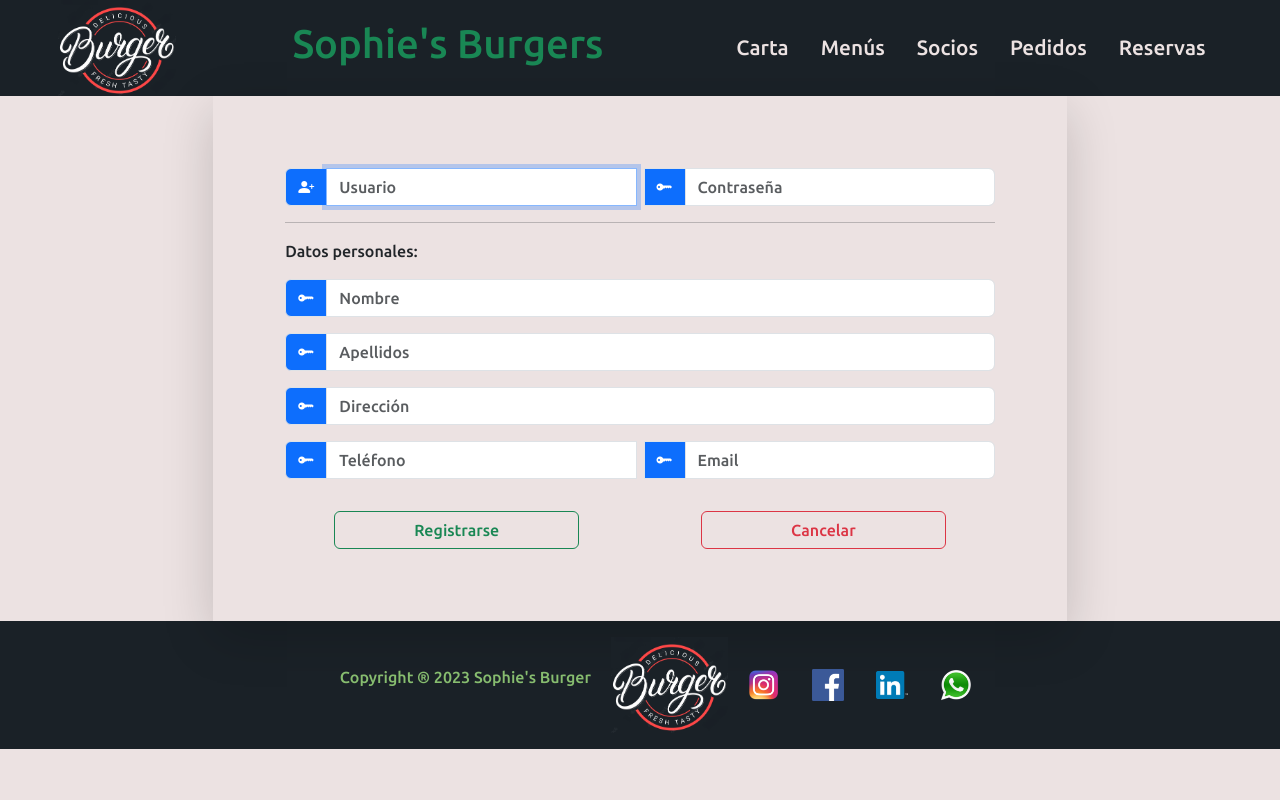
After one commit to vdjoseluis/Sophie-s-Burgers, a PHP site: page /views/formNewUser.php in a window 1280 px wide. The commit adds this page. Run offline with PHP 8.4, Linux system fonts and the light colour scheme; some libraries are stand-ins or nearby versions.

Commit message:
Creación de formularios de Login.

```diff
--- /dev/null
+++ b/js/index.js
@@ -0,0 +1,50 @@
+document.addEventListener("DOMContentLoaded", () => {
+  document.querySelector("#btnToCarta").addEventListener("click", () => {
+    window.location.href = "../index.php?content=carta";
+  });
+
+  document.querySelector("#btnToMenu").addEventListener("click", () => {
+    window.location.href = "../index.php?content=menus";
+  });
+});
+
+document.addEventListener("DOMContentLoaded", () => {
+  document.querySelector("#btnLogin").addEventListener("click", () => {
+    window.location.href = "../views/login.php";
+  });
+});
+document.addEventListener("DOMContentLoaded", () => {
+  document.querySelector("#rememberLink").addEventListener("click", (e) => {
+    e.preventDefault();
+    document.querySelector("#formLogin").classList.add("d-none");
+    document.querySelector("#formRemember").classList.remove("d-none");
+    document.querySelector("#formRemember input").focus();
+  });
+
+  document.querySelector("#btnLogin2").addEventListener("click", () => {
+    window.location.href = "../views/login.php";
+  });
+});
+
+document.addEventListener("DOMContentLoaded", () => {
+  document.querySelector("#btnCancel").addEventListener("click", (e) => {
+    e.preventDefault();
+    window.location.href = "/index.php";
+  });
+});
+
+function hideLink(currentLink) {
+  const mainLinks = document.querySelectorAll(".main-bar ul li a");
+  const altLinks = document.querySelectorAll(".alt-bar ul li a");
+
+  mainLinks.forEach((element) => {
+    if (element.textContent === currentLink) {
+      element.style.display = "none";
+    }
+  });
+  altLinks.forEach((element) => {
+    if (element.textContent === currentLink) {
+      element.style.display = "none";
+    }
+  });
+}
--- a/views/carta.php
+++ b/views/carta.php
@@ -1,3 +1,5 @@
+<script>hideLink("Carta");</script>
+
 <section class="imgs-container">
   <img src="../img/carta.png" class="w-100" alt="carta" />
 </section>
--- a/views/footer.php
+++ b/views/footer.php
@@ -3,7 +3,7 @@
         <li>Copyright ® 2023 Sophie's Burger </li>
     </ul>
     <div class="logo">
-        <a href="../index.php">
+        <a href="./index.php">
             <img src="../img/logo_burger.png" alt="logo" />
         </a>
     </div>
@@ -15,8 +15,6 @@
     </div>
 </footer>
 
-
-<script src="https://cdn.jsdelivr.net/npm/bootstrap@5.3.0/dist/js/bootstrap.bundle.min.js" integrity="sha384-geWF76RCwLtnZ8qwWowPQNguL3RmwHVBC9FhGdlKrxdiJJigb/j/68SIy3Te4Bkz" crossorigin="anonymous"></script>
 </body>
 
 </html>
--- /dev/null
+++ b/views/formNewUser.php
@@ -0,0 +1,48 @@
+<?php
+require('./header.php');
+?>
+<section class="rounded d-flex justify-content-center">
+    <div class="col-md-8 shadow-lg p-5">
+        <form action="/views/login.php" method="POST">
+            <div class="p-4">
+                <div class="input-group mb-3">
+                    <span class="input-group-text bg-primary"><i class="bi bi-person-plus-fill text-white"></i></span>
+                    <input type="text" class="form-control me-2" placeholder="Usuario" name="user" autofocus required>
+                    <span class="input-group-text bg-primary"><i class="bi bi-key-fill text-white"></i></span>
+                    <input type="password" class="form-control" placeholder="Contraseña" name="password" required>
+                </div>
+                <hr>
+                <p>Datos personales:</p>
+                <div class="input-group mb-3">
+                    <span class="input-group-text bg-primary"><i class="bi bi-key-fill text-white"></i></span>
+                    <input type="text" class="form-control" placeholder="Nombre" name="firstname" required>
+                </div>
+                <div class="input-group mb-3">
+                    <span class="input-group-text bg-primary"><i class="bi bi-key-fill text-white"></i></span>
+                    <input type="text" class="form-control" placeholder="Apellidos" name="surname" required>
+                </div>
+                <div class="input-group mb-3">
+                    <span class="input-group-text bg-primary"><i class="bi bi-key-fill text-white"></i></span>
+                    <input type="text" class="form-control" placeholder="Dirección" name="address" required>
+                </div>
+                <div class="input-group mb-3">
+                    <span class="input-group-text bg-primary"><i class="bi bi-key-fill text-white"></i></span>
+                    <input type="tel" class="form-control me-2" placeholder="Teléfono" name="phone" required>
+                    <span class="input-group-text bg-primary"><i class="bi bi-key-fill text-white"></i></span>
+                    <input type="email" class="form-control" placeholder="Email" name="email" required>
+                </div>
+                <div class="row justify-content-around">
+                    <button class="btn btn-outline-success text-center mt-3 col-4" type="submit" name="login">
+                        Registrarse
+                    </button>
+                    <button class="btn btn-outline-danger text-center mt-3 col-4" type="button" id="btnCancel">
+                        Cancelar
+                    </button>
+                </div>
+            </div>
+        </form>
+    </div>
+</section>
+<?php
+require('./footer.php');
+?>
--- a/views/header.php
+++ b/views/header.php
@@ -8,14 +8,17 @@
     <title>Sophie's Burger</title>
 
     <link href="https://cdn.jsdelivr.net/npm/bootstrap@5.3.0/dist/css/bootstrap.min.css" rel="stylesheet" integrity="sha384-9ndCyUaIbzAi2FUVXJi0CjmCapSmO7SnpJef0486qhLnuZ2cdeRhO02iuK6FUUVM" crossorigin="anonymous" />
+    <link rel="stylesheet" href="https://cdn.jsdelivr.net/npm/bootstrap-icons@1.5.0/font/bootstrap-icons.css">
+    <script src="https://cdn.jsdelivr.net/npm/bootstrap@5.3.0/dist/js/bootstrap.bundle.min.js" integrity="sha384-geWF76RCwLtnZ8qwWowPQNguL3RmwHVBC9FhGdlKrxdiJJigb/j/68SIy3Te4Bkz" crossorigin="anonymous"></script>
+
     <link rel="preconnect" href="https://fonts.googleapis.com" />
     <link rel="preconnect" href="https://fonts.gstatic.com" crossorigin />
     <link href="https://fonts.googleapis.com/css2?family=Ubuntu:wght@500&display=swap" rel="stylesheet" />
+
     <link rel="stylesheet" href="../css/styles.css" />
-    <script src="https://code.jquery.com/jquery-3.7.0.min.js"></script>
-    <script src="../js/main.js"></script>
-    <script
-        src="https://maps.googleapis.com/maps/api/js?key=AIzaSyAPmQTdBkiSL8d7BSRywbZWwWCAZV6J7D8&libraries=places"></script>
+    <!--<script src="https://code.jquery.com/jquery-3.7.0.min.js"></script>-->
+    <script src="../js/index.js"></script>
+    <script src="https://maps.googleapis.com/maps/api/js?key=AIzaSyAPmQTdBkiSL8d7BSRywbZWwWCAZV6J7D8&libraries=places"></script>
 </head>
 
 <body>
@@ -24,19 +27,24 @@
             <a href="../index.php"><img src="../img/logo_burger.png" alt="logo" /></a>
         </div>
 
+        <div id="sophies">
+            <h1 class="text-success d-none d-lg-block">Sophie's Burgers</h1>
+            <h3 class="text-success d-lg-none">Sophie's Burgers</h3>
+        </div>
+
         <nav class="main-bar d-none d-md-block">
             <ul class="nav justify-content-center">
                 <li class="nav-item">
-                    <a class="nav-link" href="index.php?content=carta">Carta</a>
+                    <a class="nav-link" href="/index.php?content=carta">Carta</a>
                 </li>
                 <li class="nav-item">
-                    <a class="nav-link" href="index.php?content=menus">Menús</a>
+                    <a class="nav-link" href="/index.php?content=menus">Menús</a>
                 </li>
                 <li class="nav-item">
                     <a class="nav-link" href="#">Socios</a>
                 </li>
                 <li class="nav-item">
-                    <a class="nav-link" href="index.php?content=pedidos">Pedidos</a>
+                    <a class="nav-link" href="/index.php?content=pedidos">Pedidos</a>
                 </li>
                 <li class="nav-item"><a class="nav-link" href="#">Reservas</a></li>
             </ul>
@@ -50,23 +58,23 @@
                 <div class="offcanvas offcanvas-end text-bg-dark" tabindex="-1" id="offcanvasDarkNavbar" aria-labelledby="offcanvasDarkNavbarLabel">
                     <div class="offcanvas-header">
                         <h4 class="offcanvas-title text-danger" id="offcanvasDarkNavbarLabel">
-                            Sophie's Burger
+                            Sophie's Burgers
                         </h4>
                         <button type="button" class="btn-close btn-close-white" data-bs-dismiss="offcanvas" aria-label="Close"></button>
                     </div>
                     <div class="offcanvas-body">
                         <ul class="navbar-nav">
                             <li class="nav-item">
-                                <a class="nav-link" href="carta.html">Carta</a>
+                                <a class="nav-link" href="/index.php?content=carta">Carta</a>
                             </li>
                             <li class="nav-item">
-                                <a class="nav-link" href="menus.html">Menús</a>
+                                <a class="nav-link" href="/index.php?content=menus">Menús</a>
                             </li>
                             <li class="nav-item">
                                 <a class="nav-link" href="#">Socios</a>
                             </li>
                             <li class="nav-item">
-                                <a class="nav-link" href="pedidos.html">Pedidos</a>
+                                <a class="nav-link" href="/index.php?content=pedidos">Pedidos</a>
                             </li>
                             <li class="nav-item">
                                 <a class="nav-link" href="#">Reservas</a>
--- a/views/main-content.php
+++ b/views/main-content.php
@@ -55,7 +55,7 @@
 <section class="discover-dishes">
     <h3>DESCUBRE NUESTRA CARTA</h3>
     <button type="button" id="btnToCarta" class="btn btn-outline-danger btn-md">
-        Todos nuestros platos >
+        Todos nuestros platos > >
     </button>
 
     <div class="gallery">
--- a/views/menus.php
+++ b/views/menus.php
@@ -1,3 +1,5 @@
+<script>hideLink("Menús");</script>
+
 <section class="discover-menu">
   <h1>NUESTROS MENÚS</h1>
 
```
Also changed, not shown: js/main.js (deleted, +0 -103 lines), model/connection.php (added, +14 -0 lines), views/login.php (added, +41 -0 lines), views/pedidos.php (+23 -57 lines), views/pedidosAntiguo.php (added, +60 -0 lines), model/sophies_burgers.sql (renamed from sophies_burgers.sql), 1 other file.
